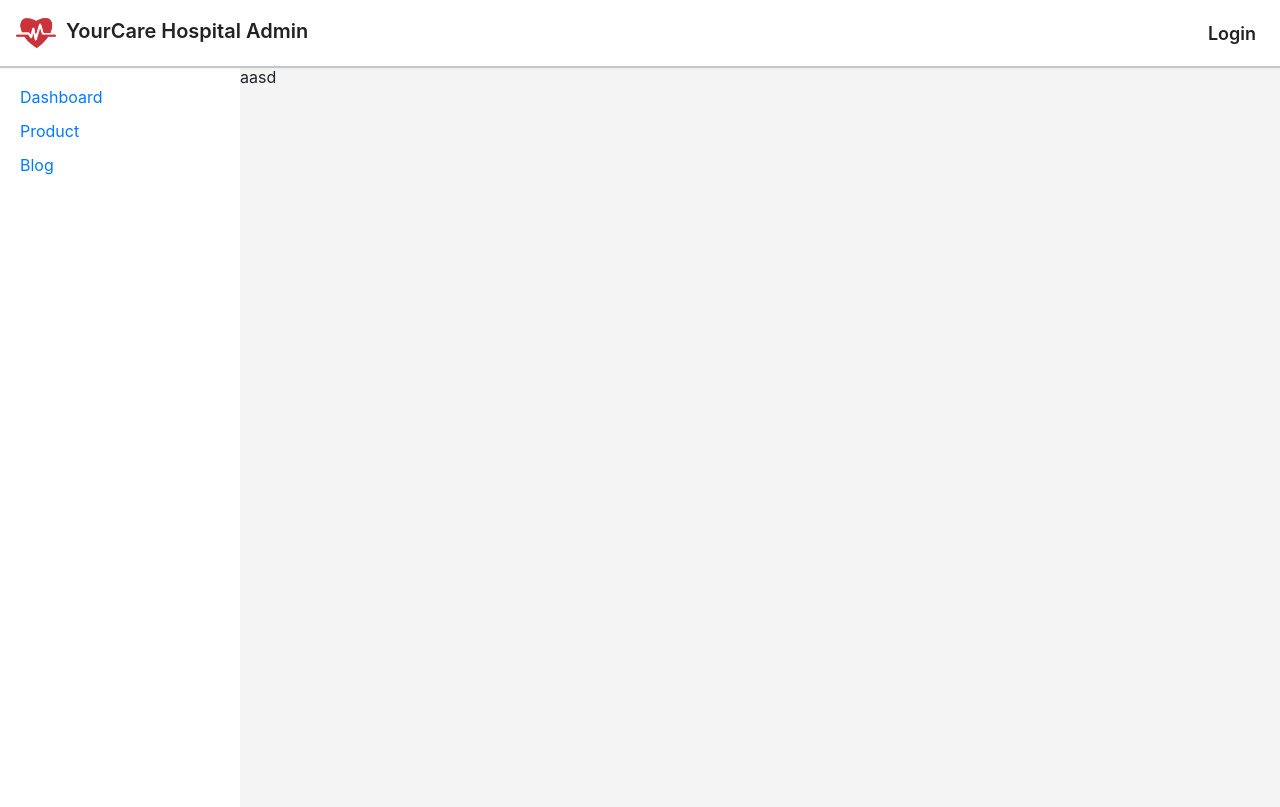
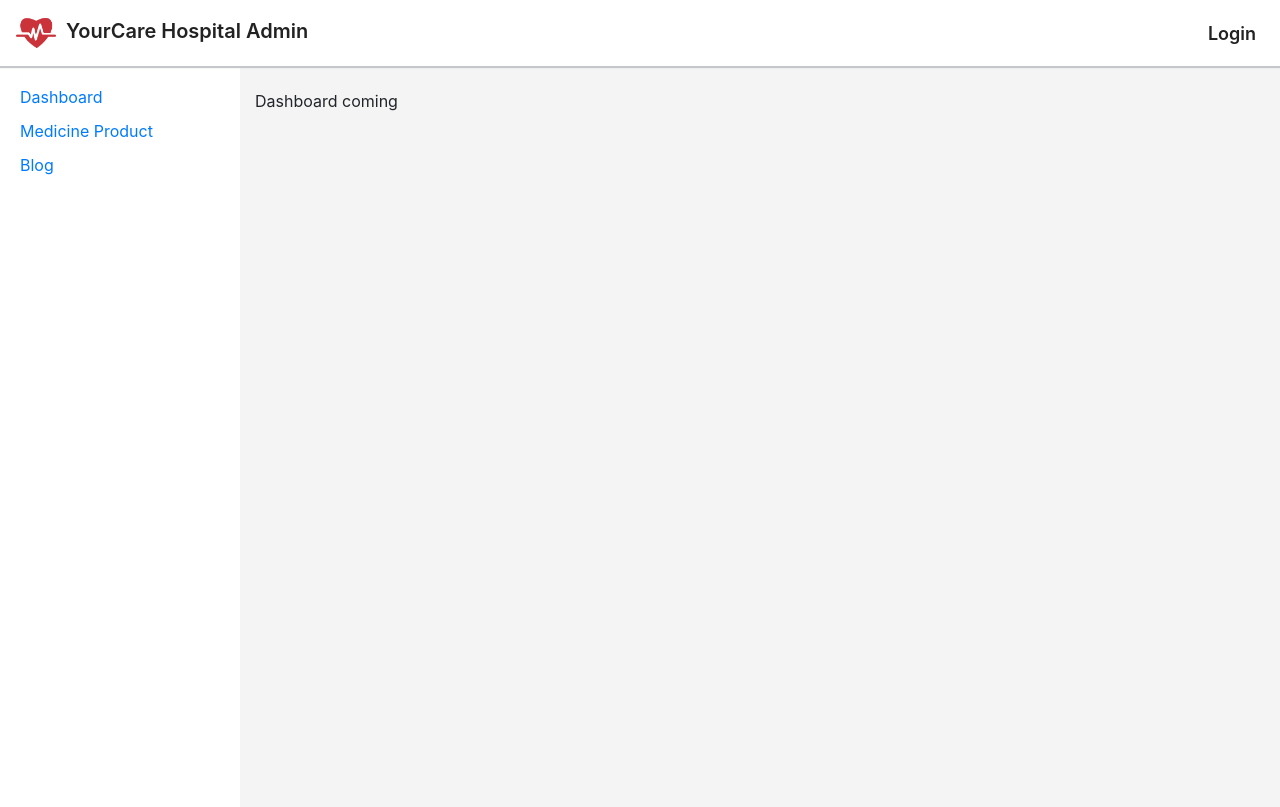
Before and after one commit to Miltonbhowmick/hospitalmanagement, a Django app: page /staff/ in a window 1280 px wide. Run offline with Django 3.2, Linux system fonts and the light colour scheme; some libraries are stand-ins or nearby versions.

Commit message:
adding medicine product

```diff
--- a/staff/templates/base_staff.html
+++ b/staff/templates/base_staff.html
@@ -67,7 +67,7 @@
 				    	<a href="">Dashboard</a>
 				    </li>
 					<li>
-				    	<a href="">Product</a>
+				    	<a href="">Medicine Product</a>
 				    </li>
 					<li>
 				    	<a href="">Blog</a>
@@ -76,7 +76,6 @@
 
 			</div>
 			<div class="content">
-				aasd
 			    {% block content %}
 
 				{% endblock %}
--- a/staff/templates/staff/dashboard/dashboard.html
+++ b/staff/templates/staff/dashboard/dashboard.html
@@ -1 +1,9 @@
 {% extends 'base_staff.html' %}
+
+{% block content %}
+
+<div class="container my-4">
+	Dashboard coming
+</div>
+
+{% endblock %}
--- a/staff/views.py
+++ b/staff/views.py
@@ -7,6 +7,16 @@ from .forms import ContactForm
 # ------ dashboard ------ #
 class Dashboard(View):
 	template_name = 'staff/dashboard/dashboard.html'
+	def get(self, request):
+
+		contexts = {
+
+		}
+		return render(request, self.template_name, contexts)
+
+# ------ Medicine Product ------ #
+class MedicineProduct(View):
+	template_name = 'staff/medicine product/medicine product.html'
 	def get(self, request):
 
 		contexts = {
```
Also changed, not shown: staff/templates/staff/medicine product/medicine product.html (added).
